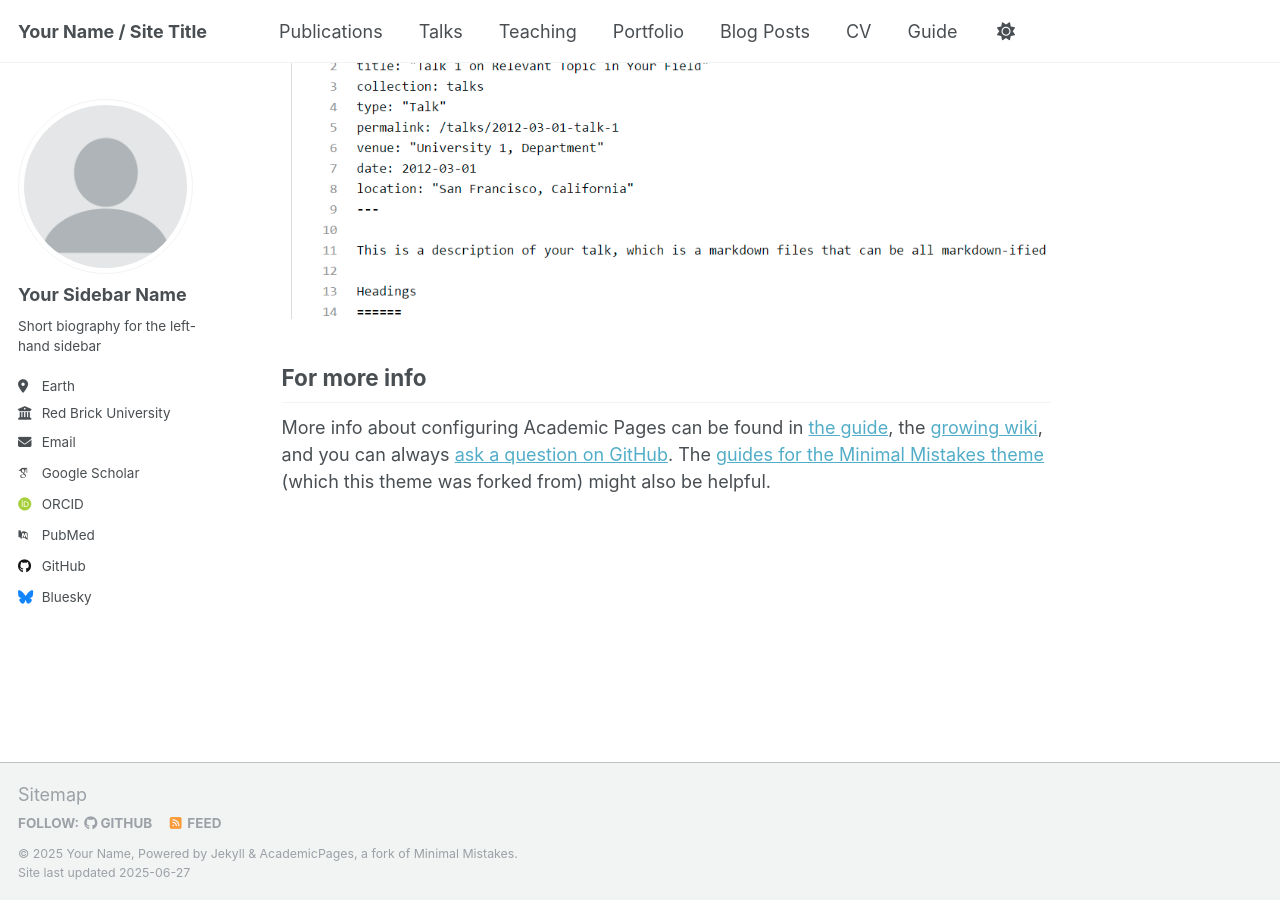
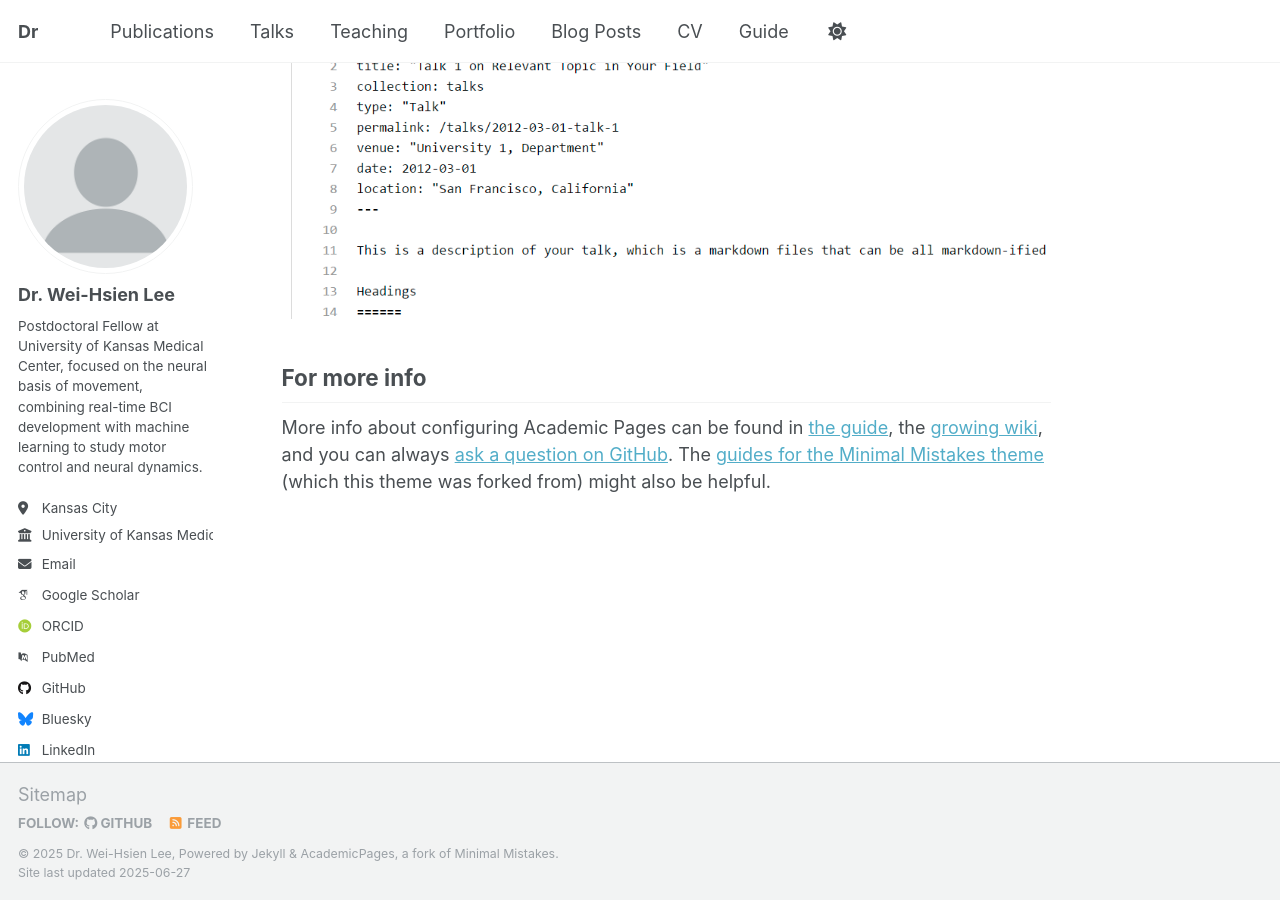
Before and after one commit to fffairforce/weihsienlee.github.io, a Jekyll site: the page built from _pages/about.md, in a window 1280 px wide and 900 px high, scrolled down 2636 px. Built offline with Jekyll 4.4.1, drawn with Linux system fonts in a browser that asks for light colours; some web fonts are replaced.

Commit message:
Update _config.yml

```diff
--- a/_config.yml
+++ b/_config.yml
@@ -9,13 +9,13 @@
 # Basic Site Settings
 locale                   : "en-US"
 site_theme               : "default"
-title                    : "Your Name / Site Title"
+title                    : "Dr"
 title_separator          : "-"
-name                     : &name "Your Name"
+name                     : &name "Dr. Wei-Hsien Lee"
 description              : &description "personal description"
-url                      : https://academicpages.github.io # the base hostname & protocol for your site e.g. "https://[your GitHub username].github.io" or if you already have some other page hosted on Github then use "https://[your GitHub username].github.io/[Your Repo Name]"
+url                      : https://weihsienlee.github.io # the base hostname & protocol for your site e.g. "https://[your GitHub username].github.io" or if you already have some other page hosted on Github then use "https://[your GitHub username].github.io/[Your Repo Name]"
 baseurl                  : "" # the subpath of your site, e.g. "/blog"
-repository               : "academicpages/academicpages.github.io"
+repository               : "weihsienlee.github.io"
 
 # Site Author - The following control what appear as part of the author content on the side bar.
 #               If a field is blank the icon and link will not appear, otherwise it will be shown.
@@ -23,22 +23,22 @@ repository               : "academicpages/academicpages.github.io"
 author:
   # Biographic information
   avatar           : "profile.png"
-  name             : "Your Sidebar Name"
+  name             : "Dr. Wei-Hsien Lee"
   pronouns         : # example: "she/her"
-  bio              : "Short biography for the left-hand sidebar"
-  location         : "Earth"
-  employer         : "Red Brick University"
+  bio              : "Postdoctoral Fellow at University of Kansas Medical Center, focused on the neural basis of movement, combining real-time BCI development with machine learning to study motor control and neural dynamics."
+  location         : "Kansas City"
+  employer         : "University of Kansas Medical Center"
   uri              : # URL
   email            : "none@example.org"
 
   # Academic websites
   academia         : # URL
   arxiv            : # URL - Update with the correct link to your profile
-  googlescholar    : "https://scholar.google.com/citations?user=PS_CX0AAAAAJ"
+  googlescholar    : "https://scholar.google.com/citations?user=z0uJLfkAAAAJ&hl=en"
   impactstory      : # URL
-  orcid            : "http://orcid.org/yourorcidurl"
+  orcid            : "https://orcid.org/0009-0002-2110-1102"
   semantic         : # URL
-  pubmed           : "https://www.ncbi.nlm.nih.gov/pubmed/?term=john+snow"
+  pubmed           : ""
   researchgate     : # URL
   scopus           : # URL
 
@@ -46,7 +46,7 @@ author:
   bitbucket        : # Username - Update with your username on the site
   codepen          : # Username
   dribbble         : # Username
-  github           : "academicpages"
+  github           : "fffairforce"
   kaggle           : # Username
   stackoverflow    : # User number or user number and name (i.e., use "1" or "1/jeff-atwood")
 
@@ -60,7 +60,7 @@ author:
   keybase          : # Username
   instagram        : # Username
   lastfm           : # Username
-  linkedin         : # Username
+  linkedin         : https://www.linkedin.com/in/weihsien-willy-lee-458472154/
   mastodon         : # URL
   medium           : # URL
   pinterest        : # Username
```
